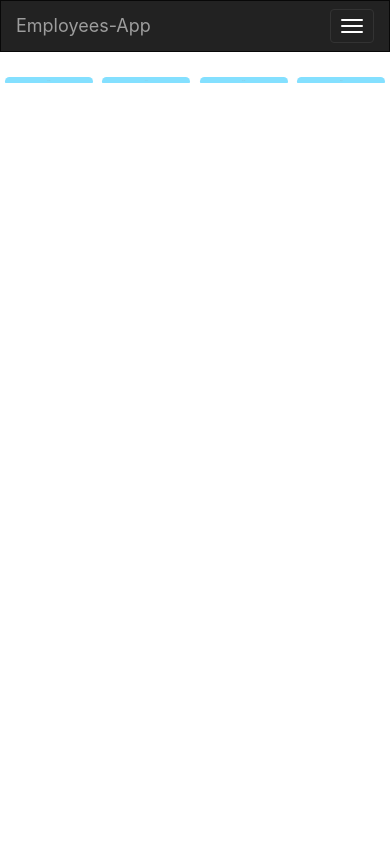
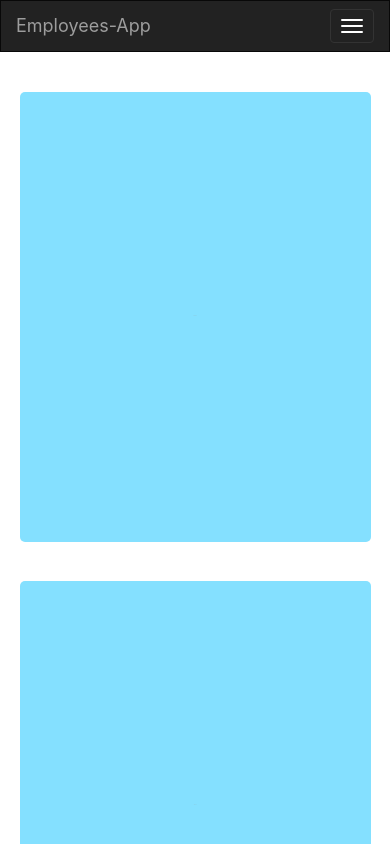
Before and after one commit to Povlsen/Clientside_H2, a React (Create React App) app in the folder h2-app/: page / in a window 390 px wide. Shown: the top 844 px of the page. Built offline with nearby package versions, Linux system fonts and the light colour scheme.

Commit message:
Mobile friendly dashboard

```diff
--- a/h2-app/src/Pages/Dashboard/dashboard.css
+++ /dev/null
@@ -1,30 +0,0 @@
-body{
-    overflow-x: hidden;
-    height: 100%;
-    width: 100%;
-    border: 0%;
-    margin: 0%;
-}
-
-.dashboard_grid{
-    display: grid;
-    grid-template-columns: 25% 25% 25% 25% ;
-    width: 100%;
-    height: 100%;
-}
-
-.grid_item{
-    color: rgba(169, 169, 169, 1);
-    align-content: center;
-    text-align: center;
-    margin: 5%;
-    height: 90%;
-    font-size: 5%;
-    background-color: rgb(132, 224, 255);
-    border-radius: 5px;
-}
-
-.grid_item:hover{
-    color: rgba(200, 200, 200, 1);
-    font-size: 6%;
-}
--- a/h2-app/src/Pages/Dashboard/index.js
+++ b/h2-app/src/Pages/Dashboard/index.js
@@ -1,5 +1,4 @@
 import React, { Component } from 'react';
-import './dashboard.css';
 
 class Dashboard extends Component {
   render() {
--- a/h2-app/src/index.css
+++ b/h2-app/src/index.css
@@ -18,10 +18,44 @@ h4 {
     border-radius: 0px;
 }
 
+.dashboard_grid{
+  display: grid;
+  grid-template-columns: 25% 25% 25% 25% ;
+  position: fixed;
+  width: 100%;
+  height: auto;
+}
+
+.grid_item{
+  color: rgba(169, 169, 169, 1);
+  align-content: center;
+  text-align: center;
+  margin: 5%;
+  height: 450px;
+  font-size: 5%;
+  background-color: rgb(132, 224, 255);
+  border-radius: 5px;
+}
+
+.grid_item:hover{
+  color: rgba(200, 200, 200, 1);
+  font-size: 6%;
+}
+
 @media only screen and (max-width: 600px) {
   body {
     font-size: 11px;
   }
+
+  .dashboard_grid{
+    display: grid;
+    grid-template-rows: 25% 25% 25% 25% ;
+    grid-template-columns: 100%;
+    position: relative;
+    width: 100%;
+    height: auto;
+  }
+
 }
 .btn btn-outline-primary {
   font-size: 12px;
```
